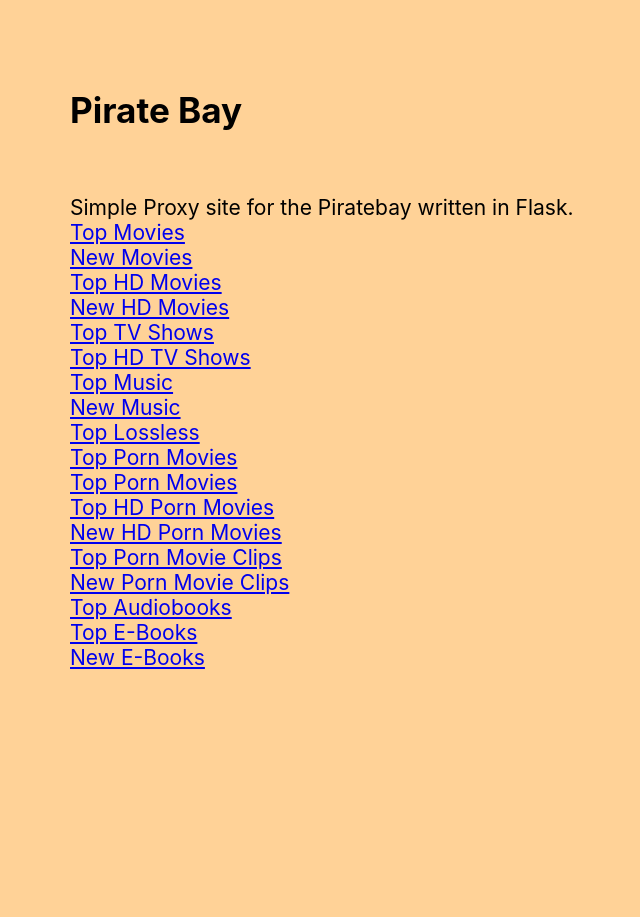
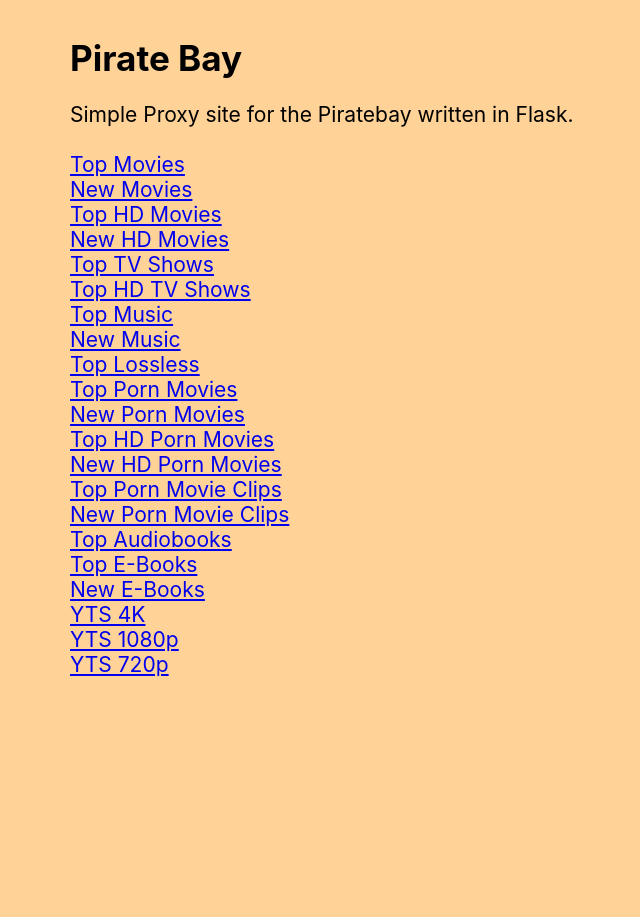
Before and after one commit to nnmax1/pirate-proxy, a Flask app: page / in a window 1280 px wide; the page is wider, and only the part inside the window is pictured. Shown: the top 917 px of that part, without its empty margins (58-698 px from the left). After the commit the page ends 677 px from the top of that part, so only its background shows below. Run offline with Flask 2, Linux system fonts and the light colour scheme.

Commit message:
yts rss data

```diff
--- a/app.py
+++ b/app.py
@@ -1,5 +1,5 @@
 from flask import Flask,render_template,request, jsonify
-from api import TPB_rss
+from api import rssParse
 
 app = Flask(__name__, template_folder='templates')
 app.secret_key = '931uX0cj0wmQSlsZmZc2w1'
@@ -14,115 +14,128 @@
 # pages
 @app.route('/top/movies')
 def movieNew():
-    res = TPB_rss('https://tpb.party/rss/top100/201')
-    return render_template("tpb.html", data=res, type="Top Movies")
+    res = rssParse('https://tpb.party/rss/top100/201')
+    return render_template("tpb.html", data=res, type="Top Movies", website='TPB')
 
 @app.route('/new/movies')
 def movieTop():
-    res = TPB_rss('https://tpb.party/rss/new/201')
-    return render_template("tpb.html", data=res, type="New Movies")
+    res = rssParse('https://tpb.party/rss/new/201')
+    return render_template("tpb.html", data=res, type="New Movies",website='TPB')
 
 @app.route('/top/hd/movies')
 def movieTopHD():
-    res = TPB_rss('https://tpb.party/rss/top100/207')
-    return render_template("tpb.html", data=res, type="Top HD Movies")
+    res = rssParse('https://tpb.party/rss/top100/207')
+    return render_template("tpb.html", data=res, type="Top HD Movies",website='TPB')
 
 @app.route('/new/hd/movies')
 def movieNewHD():
-    res = TPB_rss('https://tpb.party/rss/new/207')
-    return render_template("tpb.html", data=res, type="New HD Movies")
+    res = rssParse('https://tpb.party/rss/new/207')
+    return render_template("tpb.html", data=res, type="New HD Movies",website='TPB')
 
 
 
 @app.route('/top/tv')
 def tvTop():
-    res = TPB_rss('https://tpb.party/rss/top100/205')
-    return render_template("tpb.html", data=res,type='Top TV Shows')
+    res = rssParse('https://tpb.party/rss/top100/205')
+    return render_template("tpb.html", data=res,type='Top TV Shows',website='TPB')
 
 @app.route('/new/tv')
 def tvNew():
-    res = TPB_rss('https://tpb.party/rss/new/205')
-    return render_template("tpb.html", data=res,type='New TV Shows')
+    res = rssParse('https://tpb.party/rss/new/205')
+    return render_template("tpb.html", data=res,type='New TV Shows',website='TPB')
 
 @app.route('/top/hd/tv')
 def tvTopHD():
-    res = TPB_rss('https://tpb.party/rss/top100/208')
-    return render_template("tpb.html", data=res,type='Top HD TV Shows')
+    res = rssParse('https://tpb.party/rss/top100/208')
+    return render_template("tpb.html", data=res,type='Top HD TV Shows',website='TPB')
 
 @app.route('/new/hd/tv')
 def tvNewHD():
-    res = TPB_rss('https://tpb.party/rss/new/208')
-    return render_template("tpb.html", data=res,type='New HD TV Shows')
+    res = rssParse('https://tpb.party/rss/new/208')
+    return render_template("tpb.html", data=res,type='New HD TV Shows',website='TPB')
 
 
 
 @app.route('/top/music')
 def musicTop():
-    res = TPB_rss('https://tpb.party/rss/top100/101')
-    return render_template("tpb.html", data=res, type="Top Music")
+    res = rssParse('https://tpb.party/rss/top100/101')
+    return render_template("tpb.html", data=res, type="Top Music",website='TPB')
 
 @app.route('/new/music')
 def musicNew():
-    res = TPB_rss('https://tpb.party/rss/new/101')
-    return render_template("tpb.html", data=res, type="New Music")
+    res = rssParse('https://tpb.party/rss/new/101')
+    return render_template("tpb.html", data=res, type="New Music",website='TPB')
 
 
 
 @app.route('/top/lossless/music')
 def toplosslessmusic():
-    res = TPB_rss('https://tpb.party/rss/top100/104')
-    return render_template("tpb.html", data=res,type="Top Lossless")
+    res = rssParse('https://tpb.party/rss/top100/104')
+    return render_template("tpb.html", data=res,type="Top Lossless",website='TPB')
 
 @app.route('/top/audiobooks')
 def audiobooksTop():
-    res = TPB_rss('https://tpb.party/rss/top100/102')
-    return render_template("tpb.html", data=res, type='Top Audiobooks')
+    res = rssParse('https://tpb.party/rss/top100/102')
+    return render_template("tpb.html", data=res, type='Top Audiobooks',website='TPB')
 
 
 @app.route('/top/movies/porn')
 def topPornMovies():
-    res = TPB_rss('https://tpb.party/rss/top100/501')
-    return render_template("tpb.html", data=res,type='Top Porn Movies')
+    res = rssParse('https://tpb.party/rss/top100/501')
+    return render_template("tpb.html", data=res,type='Top Porn Movies',website='TPB')
 
 @app.route('/new/movies/porn')
 def newPornMovies():
-    res = TPB_rss('https://tpb.party/rss/new/501')
-    return render_template("tpb.html", data=res,type='New Porn Movies')
+    res = rssParse('https://tpb.party/rss/new/501')
+    return render_template("tpb.html", data=res,type='New Porn Movies',website='TPB')
 
 @app.route('/top/hd/movies/porn')
 def topHDPornMovies():
-    res = TPB_rss('https://tpb.party/rss/top100/505')
-    return render_template("tpb.html", data=res,type='Top HD Porn Movies')
+    res = rssParse('https://tpb.party/rss/top100/505')
+    return render_template("tpb.html", data=res,type='Top HD Porn Movies',website='TPB')
 
 @app.route('/new/hd/movies/porn')
 def newHDPornMovies():
-    res = TPB_rss('https://tpb.party/rss/new/505')
-    return render_template("tpb.html", data=res,type='New HD Porn Movies')
+    res = rssParse('https://tpb.party/rss/new/505')
+    return render_template("tpb.html", data=res,type='New HD Porn Movies',website='TPB')
 
 
 @app.route('/top/movieclips/porn')
 def topPornClipsMovies():
-    res = TPB_rss('https://tpb.party/rss/top100/506')
-    return render_template("tpb.html", data=res,type='Top Porn Movie Clips')
+    res = rssParse('https://tpb.party/rss/top100/506')
+    return render_template("tpb.html", data=res,type='Top Porn Movie Clips',website='TPB')
 
 @app.route('/new/movieclips/porn')
 def newPornClipsMovies():
-    res = TPB_rss('https://tpb.party/rss/new/506')
-    return render_template("tpb.html", data=res,type='New Porn Movie Clips')
-
-
+    res = rssParse('https://tpb.party/rss/new/506')
+    return render_template("tpb.html", data=res,type='New Porn Movie Clips',website='TPB')
 
 
 
 @app.route('/top/ebooks')
 def topEbooks():
-    res = TPB_rss('https://tpb.party/rss//top100/600')
-    return render_template("tpb.html", data=res,type='Top E-Books')
+    res = rssParse('https://tpb.party/rss//top100/600')
+    return render_template("tpb.html", data=res,type='Top E-Books',website='TPB')
 
 @app.route('/new/ebooks')
 def newEbooks():
-    res = TPB_rss('https://tpb.party/rss/new/601')
-    return render_template("tpb.html", data=res,type='New E-Books')
+    res = rssParse('https://tpb.party/rss/new/601')
+    return render_template("tpb.html", data=res,type='New E-Books',website='TPB')
+
+
+@app.route('/yts/4k')
+def yts_4k():
+    res = rssParse('https://yts.mx/rss/0/2160p/all/0/all')
+    return render_template("tpb.html", data=res,type='YTS 4K',website='YTS')
+
+@app.route('/yts/1080p')
+def yts_1080p():
+    res = rssParse('https://yts.mx/rss/0/1080p/all/0/all')
+    return render_template("tpb.html", data=res,type='YTS 1080p',website='YTS')
+@app.route('/yts/720p')
+def yts_720p():
+    res = rssParse('https://yts.mx/rss/0/720p/all/0/all')
+    return render_template("tpb.html", data=res,type='YTS 720p',website='YTS')
 
 
 
--- a/static/css/main.css
+++ b/static/css/main.css
@@ -26,17 +26,17 @@
 
 
   .title{
-    margin-top: 5%;
+    margin-top: 10px;
     font-size: 30px;
     }
   .tpbTitle{
-    margin-top: 5%;
+    margin-top: 10px;
     font-size: 30px;
     margin-right: 10%;
     margin-left: 10%;
   }
   .aboutText {
-    margin-top: 5%;
+    margin-top:  10px;
     margin-bottom: 5%;
     font-size: 18px;
 
--- a/templates/index.html
+++ b/templates/index.html
@@ -8,7 +8,7 @@
     <div class="container"id="container">
         <h1 class="title">Pirate Bay </h1>
         <p class='aboutText'>Simple Proxy site for the Piratebay written in Flask.
-            <br>
+            <br><br>
             <a href="/top/movies">Top Movies</a><br>
             <a href="/new/movies">New Movies</a><br>
             <a href="/top/hd/movies">Top HD Movies</a><br>
@@ -22,7 +22,7 @@
             <a href="/top/lossless/music">Top Lossless</a><br>
 
             <a href="/top/movies/porn">Top Porn Movies</a><br>
-            <a href="/new/movies/porn">Top Porn Movies</a><br>
+            <a href="/new/movies/porn">New Porn Movies</a><br>
             <a href="/top/hd/movies/porn">Top HD Porn Movies</a><br>
             <a href="/new/hd/movies/porn">New HD Porn Movies</a><br>
             <a href="/top/movieclips/porn">Top Porn Movie Clips</a><br>
@@ -33,7 +33,9 @@
             <a href="/top/ebooks">Top E-Books</a><br>
             <a href="/new/ebooks">New E-Books</a><br>
 
-
+            <a href="/yts/4k">YTS 4K</a><br>
+            <a href="/yts/1080p">YTS 1080p</a><br>
+            <a href="/yts/720p">YTS 720p</a><br>
         </p>
 
     </div>
--- a/templates/tpb.html
+++ b/templates/tpb.html
@@ -1,6 +1,6 @@
 <html>
     <head>
-        <title>TPB</title>
+        <title>{{website}}</title>
 		<link rel="stylesheet" type="text/css" href="{{ url_for('static', filename='css/main.css') }}">
     </head>
     <body>
@@ -10,7 +10,7 @@
         {% for i in range(0, data|length) %}
         <div class='movieDiv'>
             <h3>{{data[i]['title']}}</h3>
-            <a class='movieBtn' href="{{data[i]['magnetLink']}}">Magnet Url</a>
+            <a class='movieBtn' href="{{data[i]['link']}}">Magnet Url</a>
             <br>
         </div>
         {% endfor %}
```
Also changed, not shown: api.py (+5 -6 lines), README.md.
